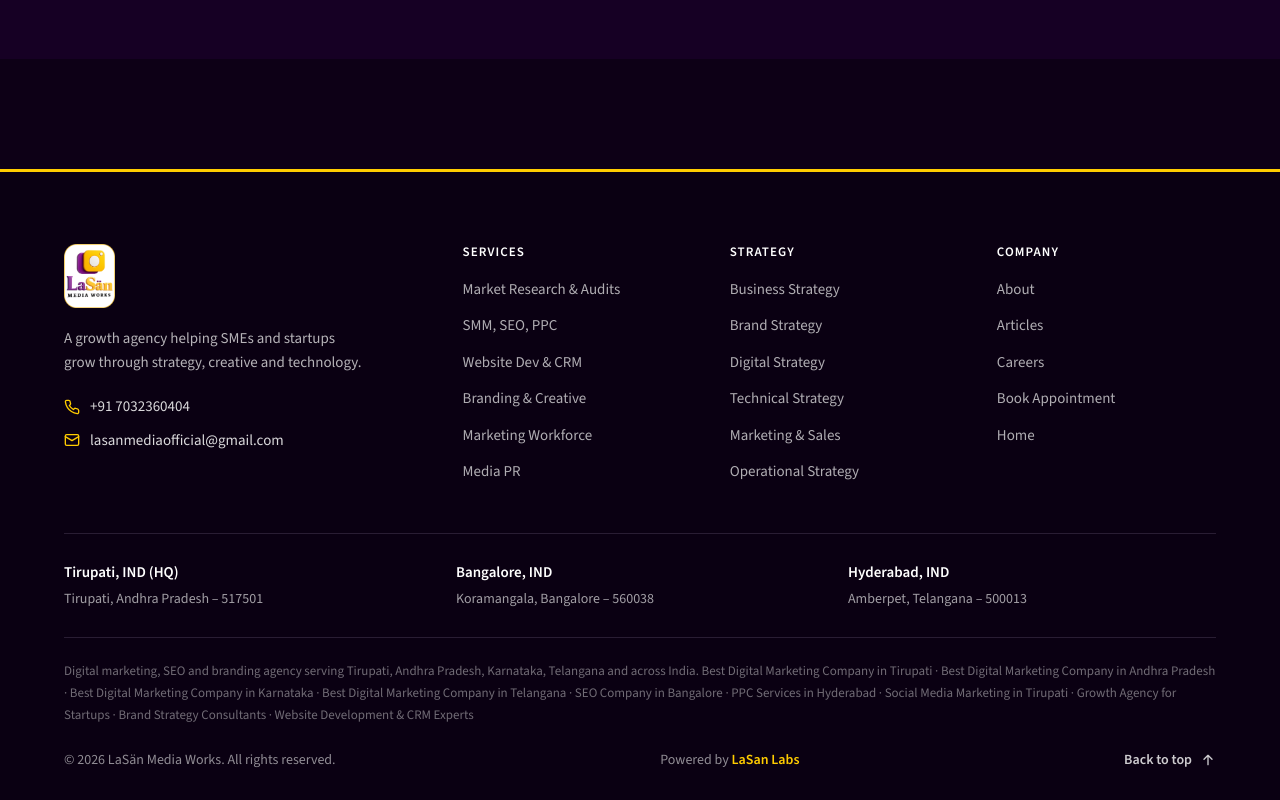
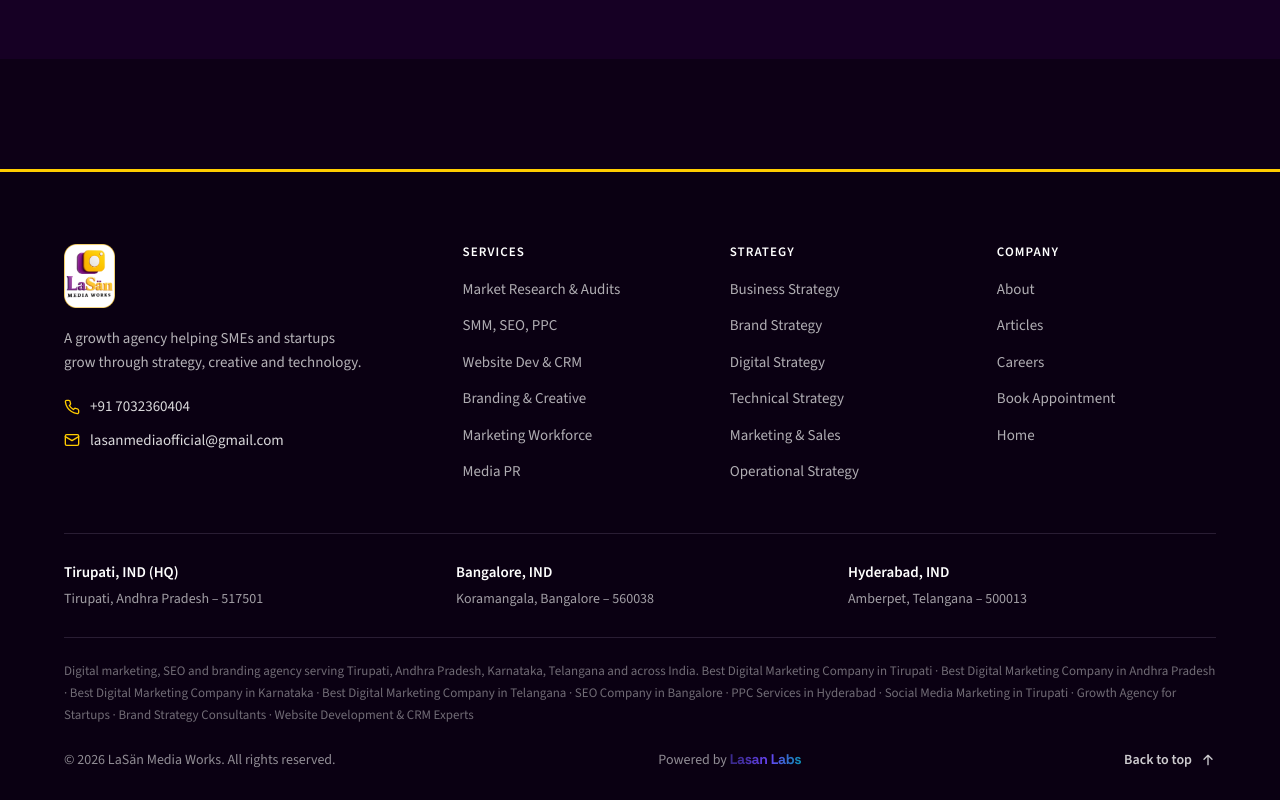
Before and after one commit to lasanlabs22-design/LasanMediaWorks, a Next.js app: page /book-appointment in a window 1280 px wide. Shown: the part 2090-2890 px from the top of the page. Built offline with nearby package versions, Linux system fonts and the light colour scheme; no server answers.

Commit message:
Powered by Lasan Labs signature in Lasan's own style

```diff
--- a/app/globals.css
+++ b/app/globals.css
@@ -747,4 +747,13 @@
 @media (max-width: 620px) { .story-body, .story-head, .story-cover, .story-foot { padding-left: 16px; padding-right: 16px; } .byline-meta { margin-left: 0; width: 100%; } }
 
 .powered { color: rgba(255, 255, 255, .55); }
-.powered b { color: var(--gold); font-weight: 600; }
+/* The "Powered by Lasan Labs" signature keeps Lasan's own look. */
+.lasan-signature {
+  font-family: var(--font-space-grotesk), var(--font-sans);
+  font-weight: 700;
+  letter-spacing: -0.025em;
+  background: linear-gradient(100deg, #3b2a8f 10%, #6843f5 55%, #0891b2);
+  -webkit-background-clip: text;
+  background-clip: text;
+  color: transparent;
+}
--- a/app/layout.tsx
+++ b/app/layout.tsx
@@ -1,11 +1,13 @@
 import type { Metadata, Viewport } from 'next';
-import { Source_Sans_3 } from 'next/font/google';
+import { Source_Sans_3, Space_Grotesk } from 'next/font/google';
 import Header from '@/components/Header';
 import Footer from '@/components/Footer';
 import Effects from '@/components/Effects';
 import './globals.css';
 
 const sans = Source_Sans_3({ subsets: ['latin'], weight: ['400', '600', '700'], variable: '--font-sans', display: 'swap' });
+// only used for the "Powered by Lasan Labs" signature
+const grotesk = Space_Grotesk({ subsets: ['latin'], weight: ['700'], variable: '--font-space-grotesk', display: 'swap' });
 
 export const metadata: Metadata = {
   metadataBase: new URL(process.env.SITE_URL || 'https://www.lasanmediaworks.com'),
@@ -19,7 +21,7 @@
 
 export default function RootLayout({ children }: { children: React.ReactNode }) {
   return (
-    <html lang="en" className={sans.variable}>
+    <html lang="en" className={`${sans.variable} ${grotesk.variable}`}>
       <body id="top">
         <Effects />
         <Header />
--- a/components/Footer.tsx
+++ b/components/Footer.tsx
@@ -49,7 +49,7 @@
 
         <div className="footer-bottom">
           <span>© {new Date().getFullYear()} LaSän Media Works. All rights reserved.</span>
-          <span className="powered">Powered by <b>LaSan Labs</b></span>
+          <span className="powered">Powered by <b className="lasan-signature">Lasan Labs</b></span>
           <a href="#top" className="to-top">Back to top <Icon name="up" /></a>
         </div>
       </div>
```
